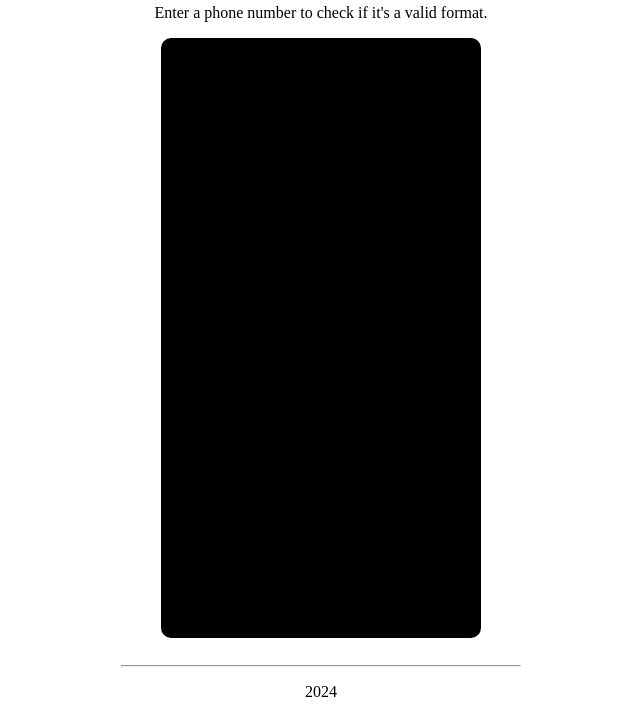
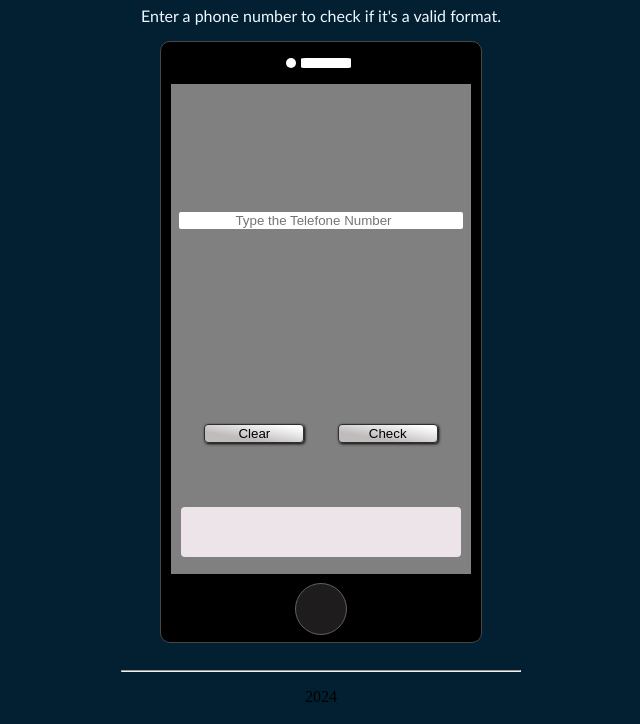
Before and after one commit to PK-Ness/phone-validator, a plain HTML site: page index.html in a window 1280 px wide. Shown: the part 76-800 px from the top of the page, without its empty margins (319-959 px from the left). Drawn offline with Linux system fonts and the light colour scheme.

Commit message:
screen elements added

```diff
--- a/index.html
+++ b/index.html
@@ -13,6 +13,18 @@
   <h1 class="container-title"><i class="fa-solid fa-phone"></i> Telephone Checker</h1>
   <p class="subtitle">Enter a phone number to check if it's a valid format.</p>
   <div class="sub-container">
+    <div class="phone-top">
+    <div class="camera"></div>
+    <div class="speaker"></div>
+    </div>
+    <div class="screen">
+        <input id="input" type="number" placeholder="Type the Telefone Number"</input>
+       <div class="buttons">
+        <button>Clear</button>
+        <button>Check</button>
+    </div>
+        <div class="output"></div>
+    </div>
     <div class="phone-button"></div>
   </div>
 </div>
--- a/styles.css
+++ b/styles.css
@@ -3,6 +3,7 @@ body{
     justify-content: center;
     align-items: center;
     text-align: center;
+    background-color: rgb(2, 32, 50);
 }
 .sub-container{
     background-color:black;
@@ -11,9 +12,8 @@ body{
     margin-left: auto;
     margin-right: auto;
     border-radius: 10px;
-    display: flex;
-    flex-direction: column-reverse;
-}
+    border: 1px solid rgb(73, 70, 70)
+     }
 footer{
     text-align: center;
     padding-top: 1.2rem;
@@ -21,11 +21,77 @@ footer{
     margin-left: auto;
     margin-right: auto;
 }
-.phone-button{
-    width: 50px;
-    max-height: 50px;
-    background-color: rgb(236, 11, 11);
-    margin-left: auto;
-    margin-right: auto;
-    border-radius:50px;
+    .camera{
+        width: 10px;
+        height: 10px;
+        background-color: white;
+        border-radius: 50%;
+        margin-top: 1rem;
+        margin-right: 0.3rem;
+
     }
+    .speaker{
+        width: 50px;
+        height: 10px;
+        background-color: white;
+        border-radius: 10%;
+        margin-top: 1rem;
+        margin-right: 0.3rem;
+    }
+    .phone-top{
+        display: flex;
+        justify-content: center;
+        align-items: center;
+            }
+    .phone-button{
+        width: 50px;
+        height: 50px;
+        background-color: rgb(30, 28, 28);
+        margin-left: auto;
+        margin-right: auto;
+        margin-top: 0.6rem;
+        border-radius: 50%;
+        border: 1px solid rgb(97, 95, 95);
+    }
+    .screen{
+        width: 300px;
+        height: 490px;
+        background-color: gray;
+        margin-top: 1rem;
+        margin-left: auto;
+        margin-right: auto;
+    }
+    .container-title, .subtitle{
+    color:aliceblue;
+    font-family: Calibri, sans-serif;
+    }
+    .buttons{
+        display: flex;
+        justify-content: space-evenly;
+        align-items: cemter;
+        margin-top: 12.2rem;
+    }
+    #input{
+        margin-top: 8rem;
+        width: 280px;
+        text-align: center;
+        border-radius: 2px;
+        border: none;
+    }
+    button{
+        width: 100px;
+        border-radius: 4px;
+        border: 0.5px solid rgb(47, 46, 46);
+        box-shadow: 1px 1px 3px ;
+        background: linear-gradient(to top right, rgb(192, 188, 188) 30%, white 90%);
+
+    }
+    .output{
+        background-color: rgb(237, 228, 233);
+        width: 280px;
+        height: 50px;
+        margin-top: 4rem;
+        margin-left: auto;
+        margin-right: auto;
+        border-radius: 4px;
+    }
```
